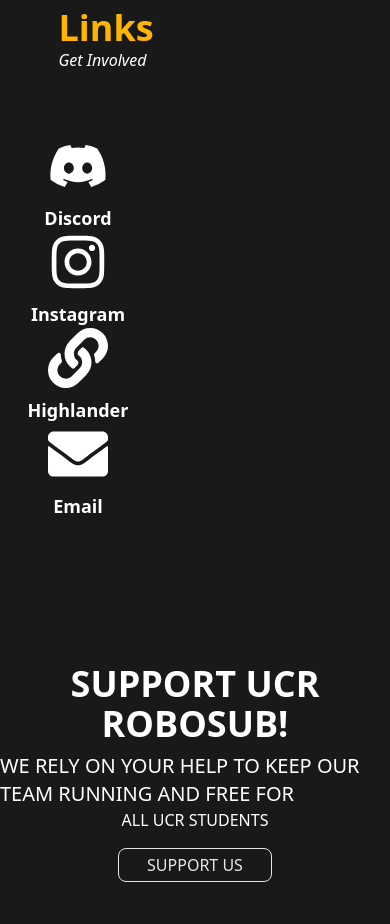
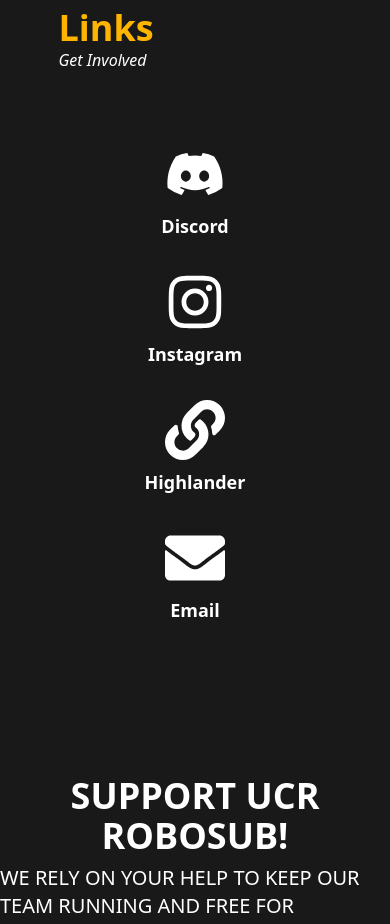
Before and after one commit to acm-ucr/robosub-website, a Next.js app: page / in a window 390 px wide. Shown: the part 2400-3324 px from the top of the page. Built offline with nearby package versions, Linux system fonts and the light colour scheme.

Commit message:
fix size

```diff
--- a/src/components/home/JoinIcon.jsx
+++ b/src/components/home/JoinIcon.jsx
@@ -4,7 +4,7 @@ const JoinIcon = ({ icon, link, text }) => {
     <Link
       href={link}
       className={
-        " text-6xl flex flex-col text-white items-center font-bold duration-300 hover:text-robosub-yellow"
+        " text-6xl md:py-0 py-4 flex flex-col text-white items-center font-bold duration-300 hover:text-robosub-yellow"
       }
       target="_blank"
     >
--- a/src/components/home/JoinIcons.jsx
+++ b/src/components/home/JoinIcons.jsx
@@ -2,7 +2,7 @@ import { links } from "@/data/links";
 import JoinIcon from "./JoinIcon";
 const JoinIcons = () => {
   return (
-    <div className="md:flex md:w-[45%] justify-between my-8 md:pe-[0%] pe-[60%]  ">
+    <div className="md:flex md:w-[45%] md:justify-between my-6 md:my-10">
       {links.map((item, index) => (
         <JoinIcon
           key={index}
--- a/src/components/vehicle/Leviathan.jsx
+++ b/src/components/vehicle/Leviathan.jsx
@@ -1,11 +1,11 @@
 const Leviathan = () => {
   return (
-    <div className=" md:w-1/2  flex flex-col items-center font-sans md:text-sm text-[8px]  px-11 md:px-0 ">
+    <div className=" md:w-1/2 flex flex-col items-center font-sans md:text-sm text-[10px] px-11 md:px-0 ">
       <p className=" font-bold md:my-5 my-2 md:!text-6xl text-3xl text-robosub-yellow  ">
         LEVIATHAN
       </p>
 
-      <p className="  ">
+      <p>
         Leviathan is our 2021 autonomous underwater vehicle (AUV) designed to be
         &quot;future-proof&quot; for the next five years. It features new
         competitive abilities including ease of motion, passive stability,
```
